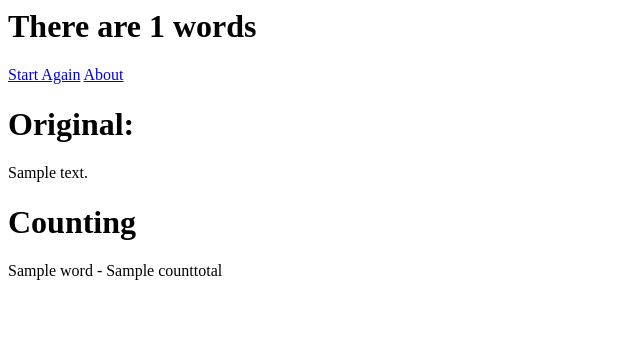
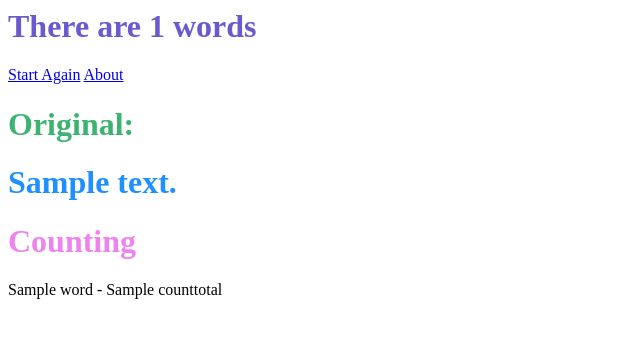
Before and after one commit to nabhanda/wordcount-project, a Django app: template templates/count.html in a window 1280 px wide. Shown: the top 338 px of the page, without its empty margins (0-640 px from the left). Run offline with Django 3.2, Linux system fonts and the light colour scheme; the template is opened without the code that fills it: most values are stand-ins (such as "Sample title", 1, 10 or a date in 2020).

Commit message:
Added Colors to Title
Added Colors to the titles

```diff
--- a/templates/count.html
+++ b/templates/count.html
@@ -1,13 +1,14 @@
-<h1>There are {{ count }} words</h1>
+<h1 style="color:SlateBlue">There are {{ count }} words</h1>
 
 <a href="{% url 'home' %}">Start Again</a>
 
 <a href = "{% url 'about' %}">About</a>
 
-<h1>Original:</h1>
-{{ fulltext }}
+<h1 style="color:MediumSeaGreen">Original:</h1>
 
-<h1>Counting</h1>
+<h1 style="color:DodgerBlue">{{ fulltext }}</h1>
+
+<h1 style="color:Violet">Counting</h1>
  {% for word, counttotal in worddictionary %}
      {{ word }} - {{ counttotal }}
      <br />
--- a/templates/home.html
+++ b/templates/home.html
@@ -1,4 +1,4 @@
-<h2>Word Count</h2>
+<h2 style="color:#ff6347">Word Count</h2>
 
 <a href = "{% url 'about' %}">About</a>
 
@@ -6,5 +6,5 @@
     <br />
     <textarea cols="40" rows="5" name="fulltext"></textarea>
     <br />
-    <input type="submit" value="Count!" />
+    <h1 style="background-color: aqua"><input type="submit" value="Count!" /></h1>
 </form>
```
